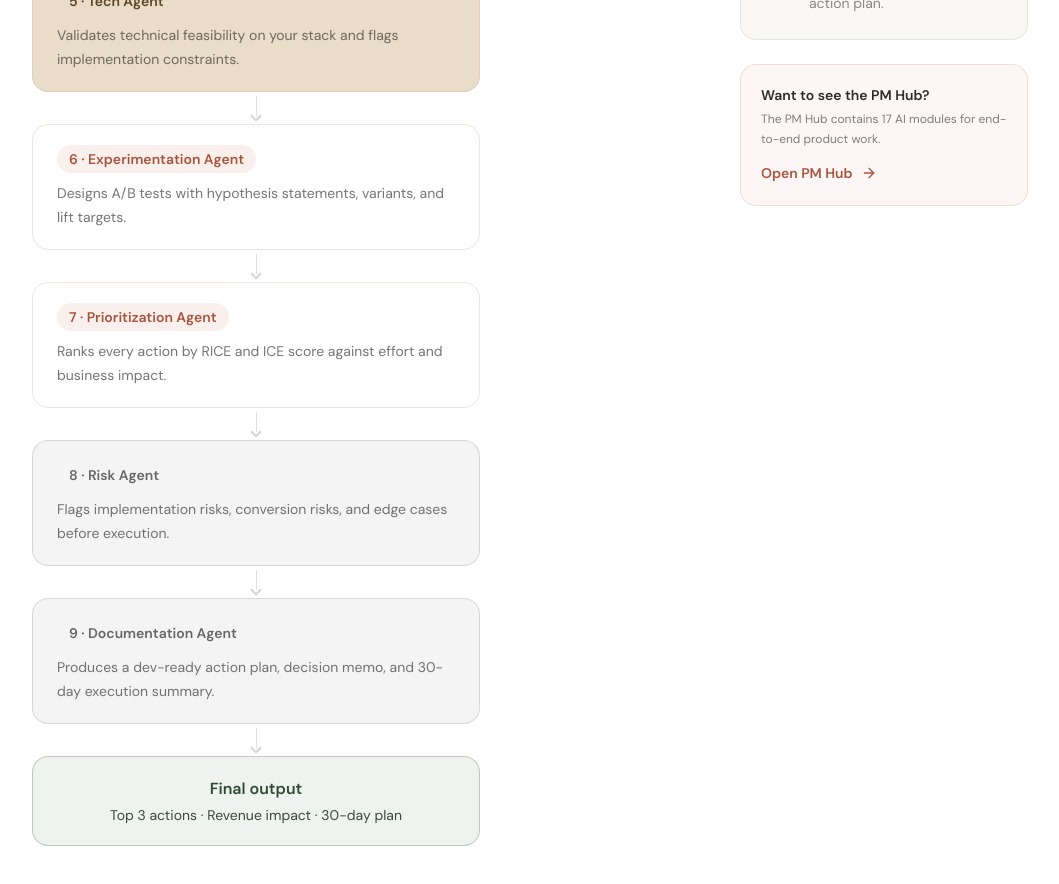
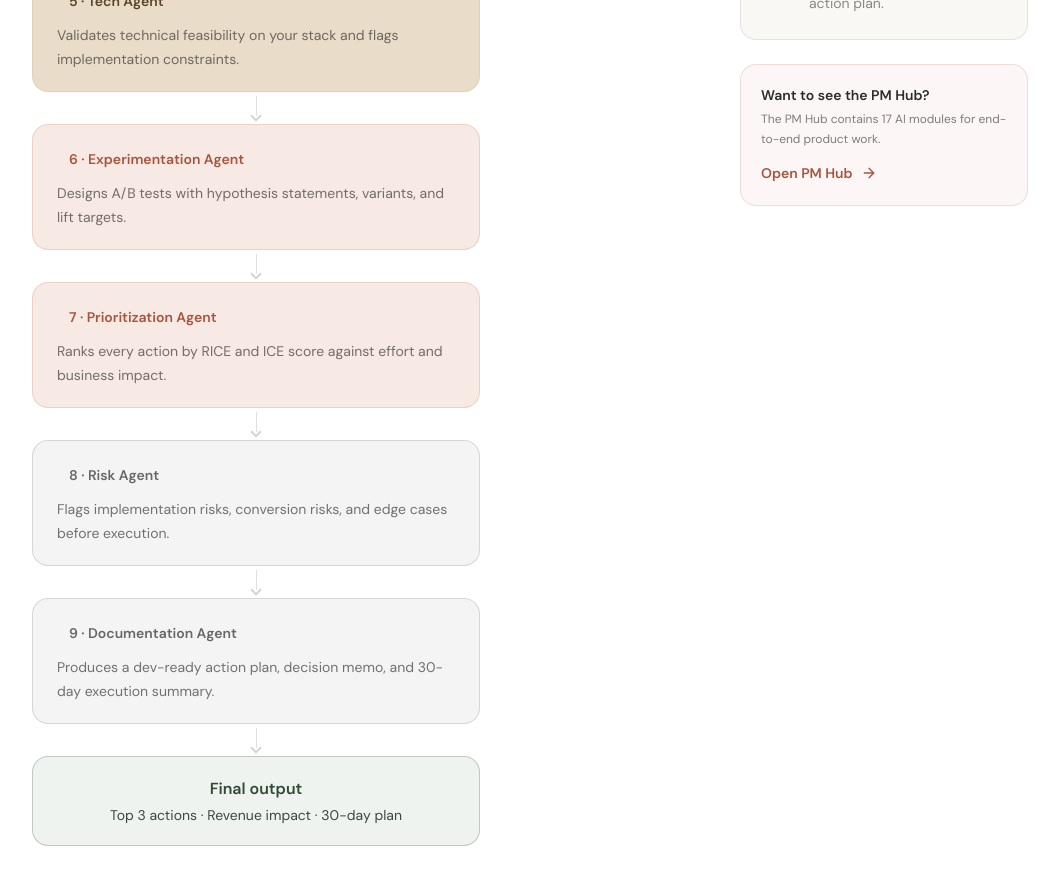
Before and after one commit to aruneshk30/Website, a Next.js app: page /ai-systems/cro-workflow in a window 1280 px wide. Shown: the part 2640-3524 px from the top of the page, without its empty margins (220-1279 px from the left). Built offline with nearby package versions, Linux system fonts and the light colour scheme.

Commit message:
Refactor styles for Experimentation and Prioritization Agents
Updated styling for Experimentation and Prioritization Agents.

```diff
--- a/app/ai-systems/cro-workflow/page.tsx
+++ b/app/ai-systems/cro-workflow/page.tsx
@@ -50,12 +50,12 @@ const workflowSteps = [
     dot: "bg-sand-600",
     label: "Voice + Tech",
   },
-  {
+ {
     number: "6",
     title: "Experimentation Agent",
     desc: "Designs A/B tests with hypothesis statements, variants, and lift targets.",
-    tone: "bg-terracotta/8 border-terracotta/20",
-    badge: "bg-terracotta/10 text-terracotta-600",
+    tone: "bg-terracotta-50 border-terracotta/20",
+    badge: "bg-terracotta-50 text-terracotta-600",
     dot: "bg-terracotta",
     label: "Experiment",
   },
@@ -63,8 +63,8 @@ const workflowSteps = [
     number: "7",
     title: "Prioritization Agent",
     desc: "Ranks every action by RICE and ICE score against effort and business impact.",
-    tone: "bg-terracotta/8 border-terracotta/20",
-    badge: "bg-terracotta/10 text-terracotta-600",
+    tone: "bg-terracotta-50 border-terracotta/20",
+    badge: "bg-terracotta-50 text-terracotta-600",
     dot: "bg-terracotta",
     label: "Experiment",
   },
```
